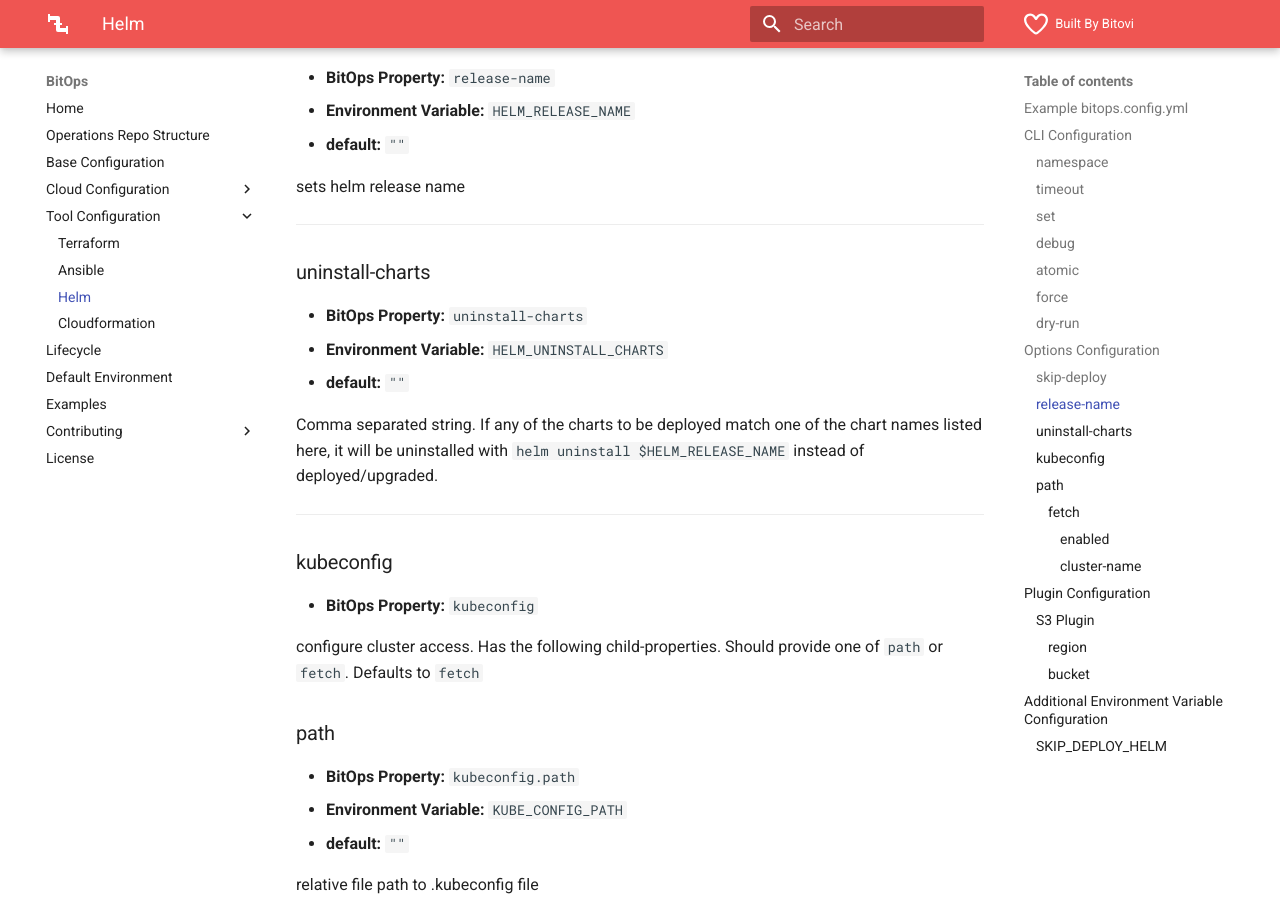
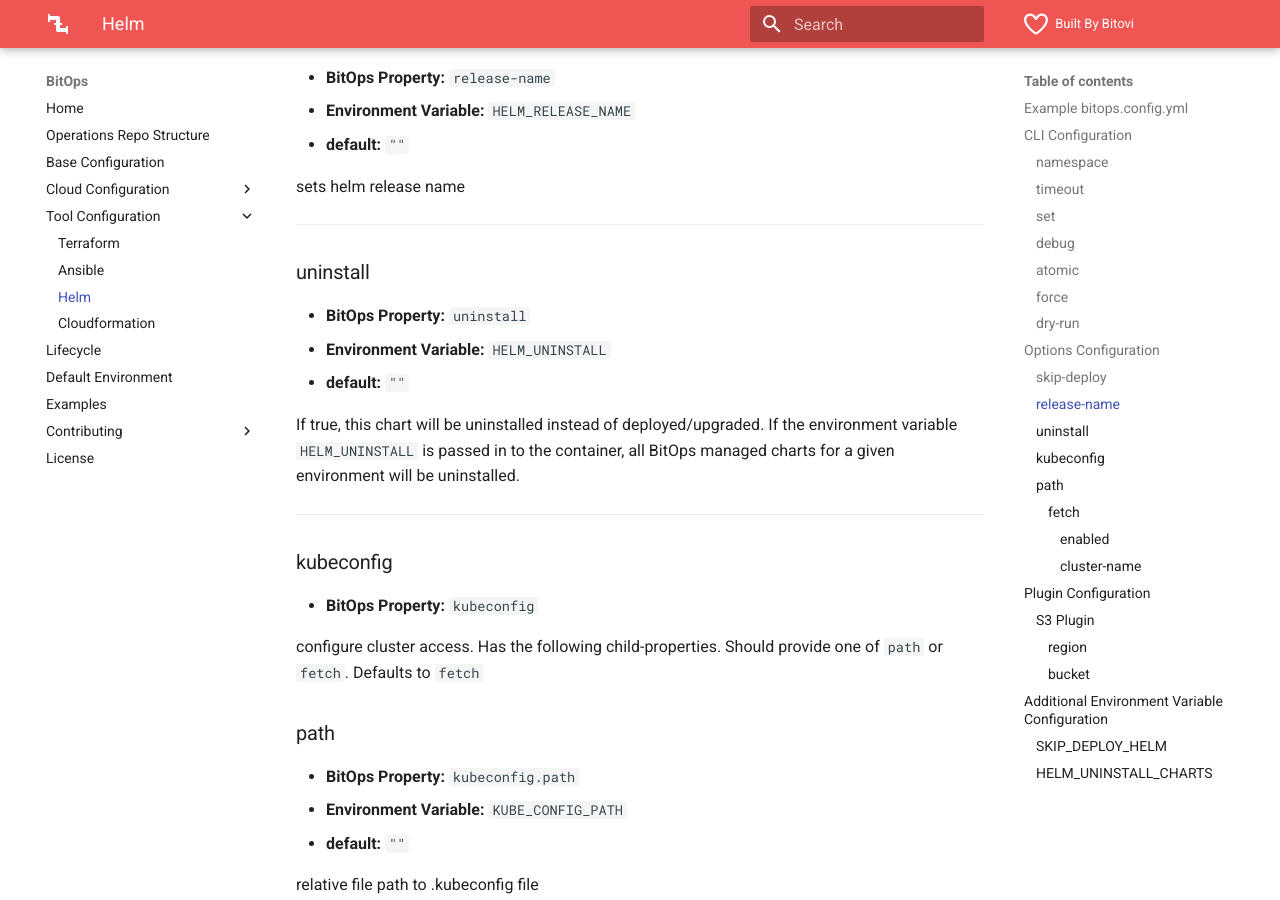
Before and after one commit to bitovi/bitops, an MkDocs documentation site: the page built from docs/tool-configuration/configuration-helm.md, in a window 1280 px wide and 900 px high, scrolled down 2807 px. Built offline with MkDocs 1.6.1 and Material for MkDocs 9.7.7, drawn with Linux system fonts in a browser that asks for light colours; some of the changed text lies outside the part shown.

Commit message:
Change bitops config helm uninstall property to boolean while still supporting HELM_UNINSTALL_CHARTS list

```diff
--- a/docs/tool-configuration/configuration-helm.md
+++ b/docs/tool-configuration/configuration-helm.md
@@ -104,12 +104,12 @@
 sets helm release name
 
 -------------------
-### uninstall-charts
-* **BitOps Property:** `uninstall-charts`
-* **Environment Variable:** `HELM_UNINSTALL_CHARTS`
+### uninstall
+* **BitOps Property:** `uninstall`
+* **Environment Variable:** `HELM_UNINSTALL`
 * **default:** `""`
 
-Comma separated string. If any of the charts to be deployed match one of the chart names listed here, it will be uninstalled with `helm uninstall $HELM_RELEASE_NAME` instead of deployed/upgraded.
+If true, this chart will be uninstalled instead of deployed/upgraded. If the environment variable `HELM_UNINSTALL` is passed in to the container, all BitOps managed charts for a given environment will be uninstalled.
 
 -------------------
 ### kubeconfig
@@ -174,3 +174,7 @@
 -------------------
 ### SKIP_DEPLOY_HELM
 Will skill all helm executions. This superseeds all other configuration
+
+-------------------
+### HELM_UNINSTALL_CHARTS
+Comma separated string. If any of the charts to be deployed match one of the chart names listed here, it will be uninstalled with `helm uninstall $HELM_RELEASE_NAME` instead of deployed/upgraded.
```
Also changed, not shown: 2 other files.
